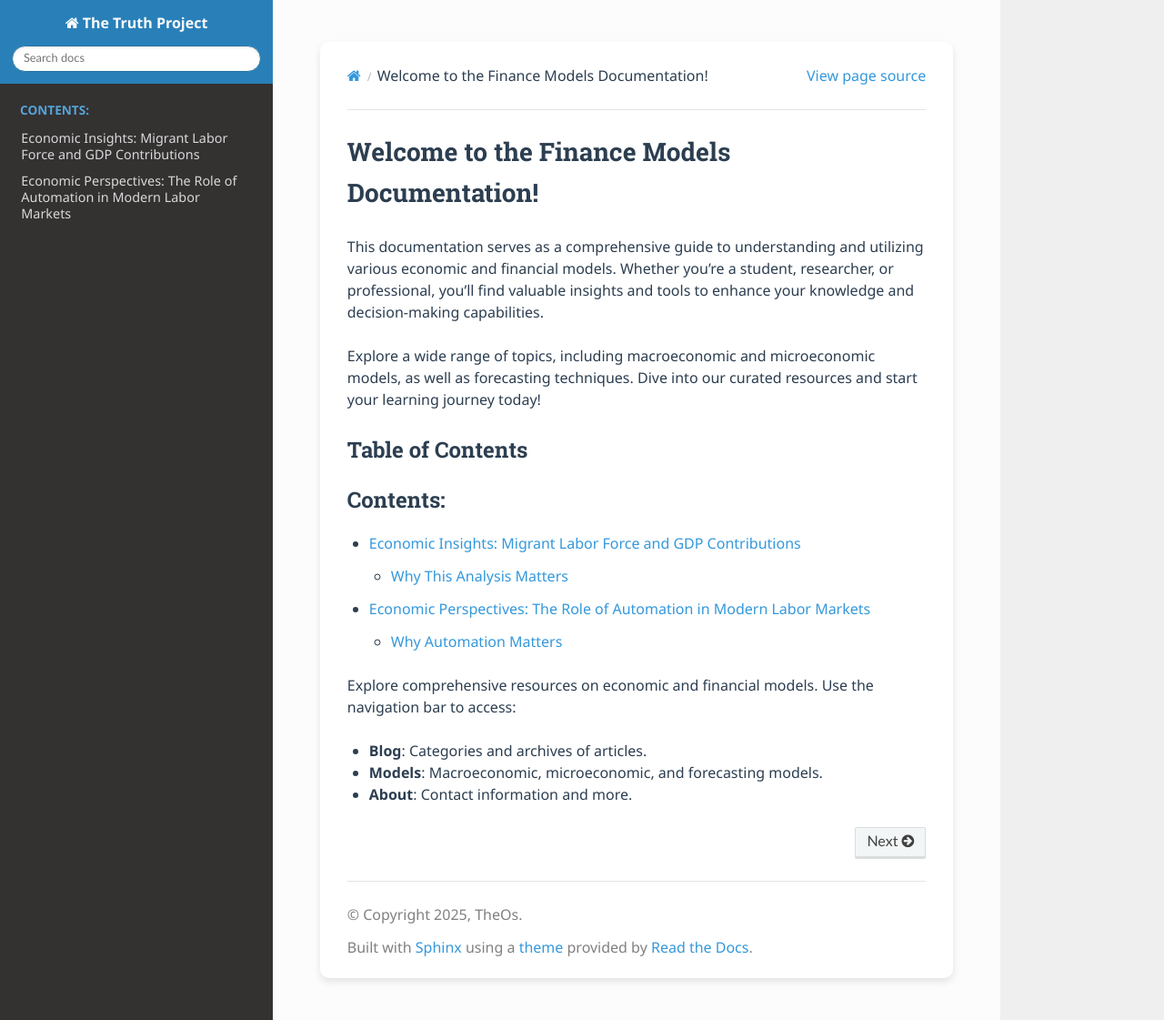
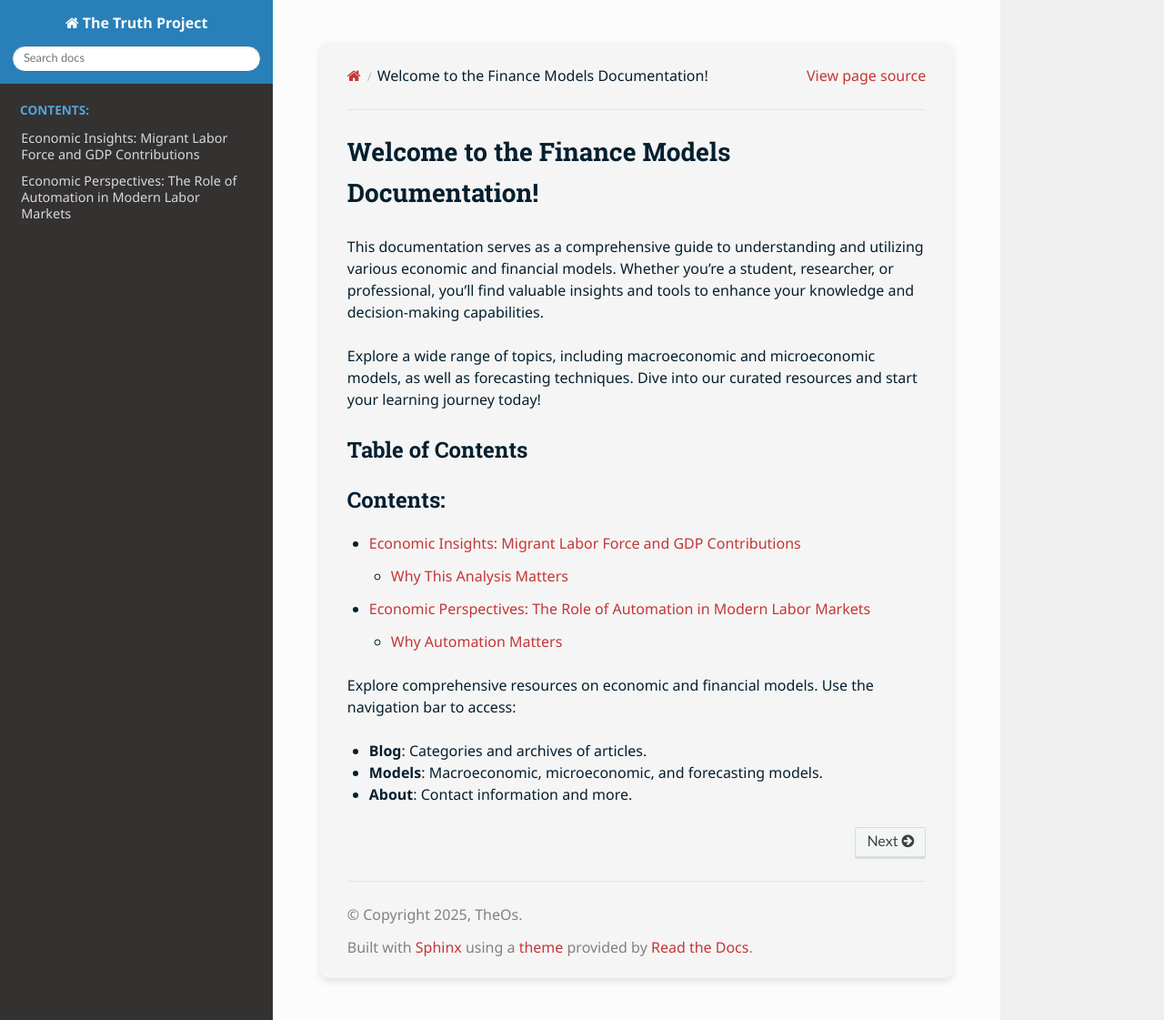
Before and after one commit to TheStatsProject/LMPF, a Sphinx documentation site: the page built from docs/source/index.rst, in a window 1280 px wide and 1121 px high. Shown: the whole window at 91% size. Built offline with Sphinx 7.4.7 and the Read the Docs theme 3.1.0, drawn with Linux system fonts in a browser that asks for light colours; pages that are not in the unit, such as notebooks, are missing from menus.

Commit message:
Update custom.css

```diff
--- a/docs/source/_static/custom.css
+++ b/docs/source/_static/custom.css
@@ -1,36 +1,36 @@
 /* Define custom color variables */
 :root {
     /* Primary theme colors */
-    --rtfd-primary-background: #1b2838; /* Elegant dark slate blue */
-    --rtfd-secondary-background: #2e3b4e; /* Muted navy blue */
-    --rtfd-accent-color: #f1c40f; /* Gold accent for a touch of luxury */
-    --rtfd-link-color: #3498db; /* Bright sky blue for links */
-    --rtfd-link-hover-color: #2980b9; /* Darker blue for link hover states */
-    --rtfd-text-color: #ecf0f1; /* Light gray text for better readability */
+    --rtfd-primary-background: #051F2F; /* Rich black */
+    --rtfd-secondary-background: #01344A; /* Prussian blue */
+    --rtfd-accent-color: #BF8230; /* Bronze */
+    --rtfd-link-color: #C53636; /* Persian red */
+    --rtfd-link-hover-color: #724D27; /* Kobicha */
+    --rtfd-text-color: #F5F5F5; /* Light gray text for readability on dark backgrounds */
 
     /* Header and footer */
-    --rtfd-header-background: #34495e; /* Dark slate gray for headers */
-    --rtfd-footer-background: #34495e; /* Consistent footer background */
+    --rtfd-header-background: #01344A; /* Prussian blue for headers */
+    --rtfd-footer-background: #01344A; /* Consistent footer background */
 
     /* Sidebar */
-    --rtfd-sidebar-background: #243447; /* Deep navy for sidebar */
-    --rtfd-sidebar-text-color: #dfe6e9; /* Soft white for text */
-    --rtfd-sidebar-link-color: #f39c12; /* Vibrant orange for sidebar links */
+    --rtfd-sidebar-background: #051F2F; /* Rich black for sidebar */
+    --rtfd-sidebar-text-color: #BF8230; /* Bronze for sidebar text */
+    --rtfd-sidebar-link-color: #C53636; /* Persian red for sidebar links */
 
     /* Content area */
-    --rtfd-content-background: #ffffff; /* Clean white background for content */
-    --rtfd-content-text-color: #2c3e50; /* Dark slate text for readability */
+    --rtfd-content-background: #F5F5F5; /* Clean white background for content */
+    --rtfd-content-text-color: #051F2F; /* Rich black text for readability */
 
     /* Table and code block highlights */
-    --rtfd-table-header-color: #2e86c1; /* Vibrant blue for table headers */
-    --rtfd-table-row-hover: #f4f6f6; /* Light gray for hover effect on rows */
-    --rtfd-code-block-background: #f8f9fa; /* Soft white for code blocks */
-    --rtfd-code-block-text: #2d3436; /* Charcoal gray text for code blocks */
+    --rtfd-table-header-color: #BF8230; /* Bronze for table headers */
+    --rtfd-table-row-hover: #F2E6D8; /* Light bronze for hover effect on rows */
+    --rtfd-code-block-background: #F8F9FA; /* Soft white for code blocks */
+    --rtfd-code-block-text: #051F2F; /* Rich black text for code blocks */
 
     /* Buttons */
-    --rtfd-button-background: #27ae60; /* Modern green for buttons */
-    --rtfd-button-text: #ffffff; /* White text on buttons */
-    --rtfd-button-hover-background: #219150; /* Darker green for hover effect */
+    --rtfd-button-background: #C53636; /* Persian red for buttons */
+    --rtfd-button-text: #F5F5F5; /* White text on buttons */
+    --rtfd-button-hover-background: #724D27; /* Kobicha for hover effect */
 }
 
 /* General styles */
```
